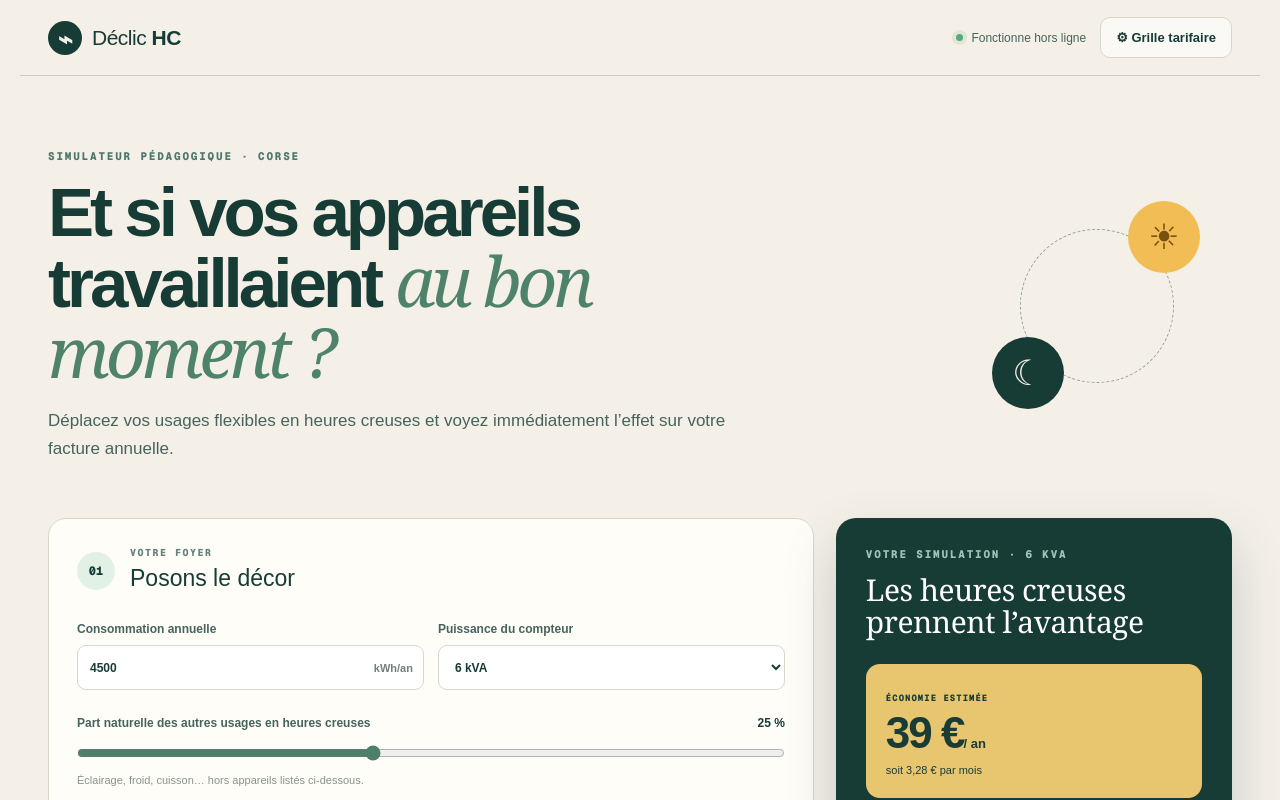
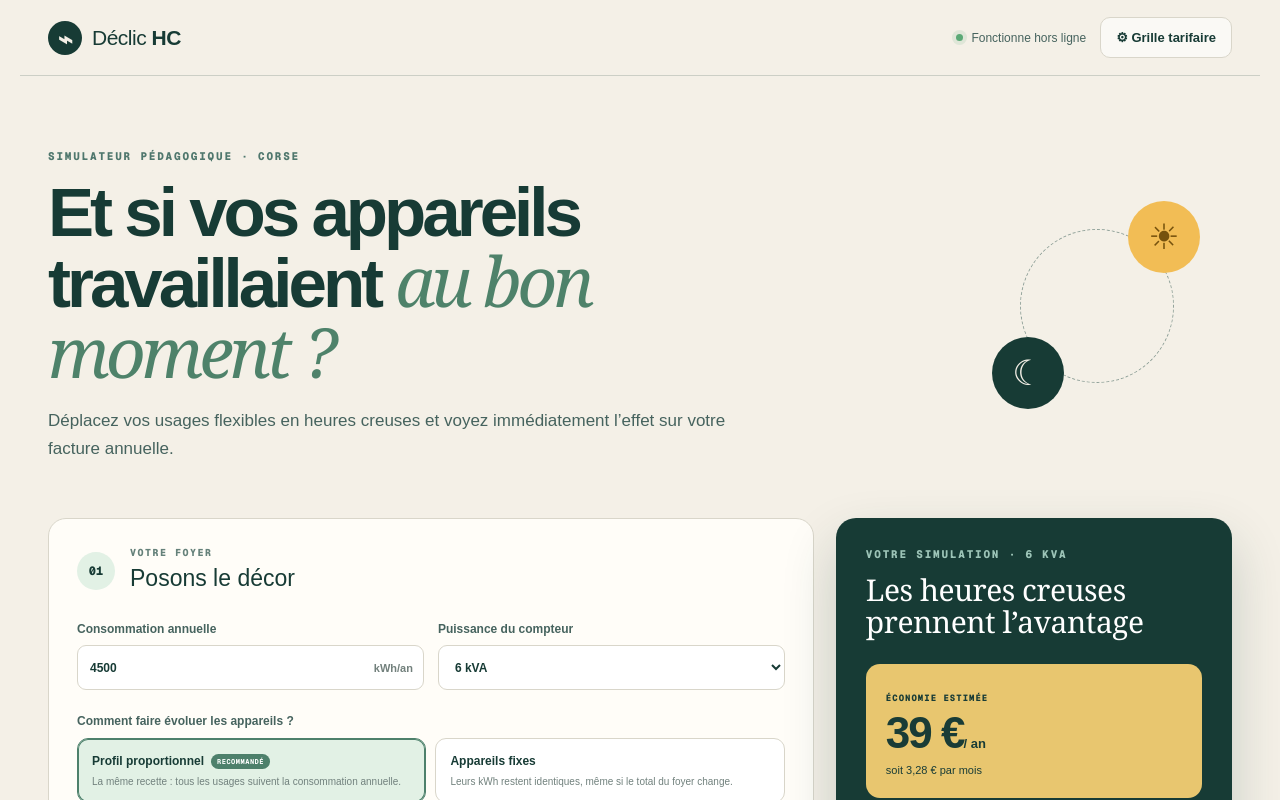
Before and after one commit to niqoz/declic-hc, a Next.js app: page / in a window 1280 px wide. Shown: the top 800 px of the page. Built offline with nearby package versions, Linux system fonts and the light colour scheme.

Commit message:
Add proportional consumption mode

```diff
--- a/app/globals.css
+++ b/app/globals.css
@@ -55,6 +55,14 @@ main { min-height:100vh; overflow:hidden; }
 .step-heading h2 { margin-top:2px; font-size:23px; }
 .two-fields { display:grid; grid-template-columns:1fr 1fr; gap:14px; }
 .two-fields select { width:100%; height:45px; margin-top:7px; padding:0 12px; border:1px solid var(--line); border-radius:9px; background:white; color:var(--ink); font-weight:700; }
+.mode-selector { margin:22px 0 0; padding:0; display:grid; grid-template-columns:1fr 1fr; gap:9px; border:0; }
+.mode-selector legend { grid-column:1/-1; margin-bottom:8px; color:var(--ink-soft); font-size:12px; font-weight:700; }
+.mode-selector button { padding:13px 14px; text-align:left; border:1px solid var(--line); border-radius:11px; background:white; cursor:pointer; transition:.15s; }
+.mode-selector button:hover { border-color:#94aca4; }
+.mode-selector button.active { border-color:#4d806b; background:var(--mint-soft); box-shadow:inset 0 0 0 1px #4d806b; }
+.mode-selector span { display:flex; align-items:center; gap:7px; font-size:12px; font-weight:800; }
+.mode-selector b { padding:3px 6px; border-radius:8px; background:#4d806b; color:white; font:700 7px var(--font-geist-mono),monospace; letter-spacing:.5px; text-transform:uppercase; }
+.mode-selector small { display:block; margin-top:5px; color:#71817d; font-size:10px; line-height:1.35; }
 .range-label { display:block; margin-top:24px; }
 .range-label>span { display:flex; justify-content:space-between; }
 .range-label strong { color:var(--ink); }
@@ -136,6 +144,7 @@ footer { max-width:1184px; margin:auto; padding:25px 0; display:flex; justify-co
   .simulator-grid { margin-inline:12px; }
   .setup-panel,.appliance-panel { padding:22px 17px; }
   .two-fields,.tariff-fields { grid-template-columns:1fr; }
+  .mode-selector { grid-template-columns:1fr; }
   .appliance { grid-template-columns:1fr 100px; }
   .schedule { grid-column:1/-1; }
   .remove { display:block; }
--- a/app/page.tsx
+++ b/app/page.tsx
@@ -12,6 +12,7 @@ type Tariff = {
 };
 
 type Appliance = { id: number; name: string; kwh: number; inOffPeak: boolean };
+type ConsumptionMode = "proportional" | "fixed";
 
 const DEFAULT_TARIFFS: Tariff[] = [
   { power: 3, baseSubscription: 133.59, hphcSubscription: 133.59, basePrice: 0.1834, hpPrice: 0.1964, hcPrice: 0.1457 },
@@ -42,6 +43,8 @@ export default function Home() {
   const [annualKwh, setAnnualKwh] = useState(4500);
   const [backgroundHcShare, setBackgroundHcShare] = useState(25);
   const [appliances, setAppliances] = useState<Appliance[]>(DEFAULT_APPLIANCES);
+  const [consumptionMode, setConsumptionMode] = useState<ConsumptionMode>("proportional");
+  const [recipeReferenceKwh, setRecipeReferenceKwh] = useState(4500);
   const [tariffsOpen, setTariffsOpen] = useState(false);
   const [notice, setNotice] = useState("");
 
@@ -55,23 +58,34 @@ export default function Home() {
         if (Number.isFinite(state.annualKwh)) setAnnualKwh(state.annualKwh);
         if (Number.isFinite(state.backgroundHcShare)) setBackgroundHcShare(state.backgroundHcShare);
         if (Array.isArray(state.appliances)) setAppliances(state.appliances);
+        if (state.consumptionMode === "fixed" || state.consumptionMode === "proportional") {
+          setConsumptionMode(state.consumptionMode);
+          if (Number.isFinite(state.recipeReferenceKwh) && state.recipeReferenceKwh > 0) setRecipeReferenceKwh(state.recipeReferenceKwh);
+        } else if (Number.isFinite(state.annualKwh) && state.annualKwh > 0) {
+          setRecipeReferenceKwh(state.annualKwh);
+        }
       }
     } catch { /* Les valeurs par défaut restent actives. */ }
     if ("serviceWorker" in navigator) navigator.serviceWorker.register("/sw.js").catch(() => undefined);
   }, []);
 
   useEffect(() => {
-    localStorage.setItem("hphc-simulator-state", JSON.stringify({ tariffs, power, annualKwh, backgroundHcShare, appliances }));
-  }, [tariffs, power, annualKwh, backgroundHcShare, appliances]);
+    localStorage.setItem("hphc-simulator-state", JSON.stringify({ tariffs, power, annualKwh, backgroundHcShare, appliances, consumptionMode, recipeReferenceKwh }));
+  }, [tariffs, power, annualKwh, backgroundHcShare, appliances, consumptionMode, recipeReferenceKwh]);
 
   const activeTariff = tariffs.find((tariff) => tariff.power === power) ?? tariffs[0];
+  const effectiveAppliances = useMemo(() => {
+    const scale = consumptionMode === "proportional" && recipeReferenceKwh > 0 ? annualKwh / recipeReferenceKwh : 1;
+    return appliances.map((appliance) => ({ ...appliance, kwh: appliance.kwh * scale }));
+  }, [annualKwh, appliances, consumptionMode, recipeReferenceKwh]);
+
   const results = useMemo(() => {
-    const declaredFlexible = appliances.reduce((sum, appliance) => sum + Math.max(0, appliance.kwh), 0);
+    const declaredFlexible = effectiveAppliances.reduce((sum, appliance) => sum + Math.max(0, appliance.kwh), 0);
     const flexibleKwh = Math.min(annualKwh, declaredFlexible);
     const ratio = declaredFlexible > annualKwh && declaredFlexible > 0 ? annualKwh / declaredFlexible : 1;
     const backgroundKwh = Math.max(0, annualKwh - flexibleKwh);
     const backgroundHc = backgroundKwh * backgroundHcShare / 100;
-    const scheduledHc = appliances.filter((a) => a.inOffPeak).reduce((sum, a) => sum + a.kwh * ratio, 0);
+    const scheduledHc = effectiveAppliances.filter((a) => a.inOffPeak).reduce((sum, a) => sum + a.kwh * ratio, 0);
     const hcKwh = Math.min(annualKwh, backgroundHc + scheduledHc);
     const hpKwh = annualKwh - hcKwh;
     const baseCost = activeTariff.baseSubscription + annualKwh * activeTariff.basePrice;
@@ -83,7 +97,7 @@ export default function Home() {
       ? clamp(((activeTariff.hpPrice - activeTariff.basePrice) * annualKwh + activeTariff.hphcSubscription - activeTariff.baseSubscription) / (denominator * Math.max(1, annualKwh)) * 100, 0, 100)
       : 100;
     return { flexibleKwh, hcKwh, hpKwh, baseCost, hphcCost, delta, share, threshold };
-  }, [activeTariff, annualKwh, appliances, backgroundHcShare]);
+  }, [activeTariff, annualKwh, effectiveAppliances, backgroundHcShare]);
 
   function updateTariff(field: keyof Omit<Tariff, "power">, value: number) {
     setTariffs((current) => current.map((tariff) => tariff.power === power ? { ...tariff, [field]: Math.max(0, value) } : tariff));
@@ -91,6 +105,28 @@ export default function Home() {
 
   function updateAppliance(id: number, patch: Partial<Appliance>) {
     setAppliances((current) => current.map((appliance) => appliance.id === id ? { ...appliance, ...patch } : appliance));
+  }
+
+  function updateApplianceKwh(id: number, displayedKwh: number) {
+    const storedKwh = consumptionMode === "proportional" && annualKwh > 0
+      ? displayedKwh * recipeReferenceKwh / annualKwh
+      : displayedKwh;
+    updateAppliance(id, { kwh: Math.max(0, storedKwh) });
+  }
+
+  function changeConsumptionMode(nextMode: ConsumptionMode) {
+    if (nextMode === consumptionMode) return;
+    if (nextMode === "fixed") {
+      setAppliances(effectiveAppliances);
+    } else {
+      setRecipeReferenceKwh(Math.max(annualKwh, 1));
+    }
+    setConsumptionMode(nextMode);
+  }
+
+  function addAppliance() {
+    const storedKwh = consumptionMode === "proportional" && annualKwh > 0 ? 150 * recipeReferenceKwh / annualKwh : 150;
+    setAppliances((current) => [...current, { id: Date.now(), name: "Nouvel usage", kwh: storedKwh, inOffPeak: true }]);
   }
 
   function exportGrid() {
@@ -161,19 +197,30 @@ export default function Home() {
               <label>Consommation annuelle<div className="input-wrap"><input type="number" min="0" step="100" value={annualKwh} onChange={(e) => setAnnualKwh(Math.max(0, Number(e.target.value)))} /><span>kWh/an</span></div></label>
               <label>Puissance du compteur<select value={power} onChange={(e) => setPower(Number(e.target.value))}>{tariffs.map((tariff) => <option key={tariff.power} value={tariff.power}>{tariff.power} kVA</option>)}</select></label>
             </div>
+            <fieldset className="mode-selector">
+              <legend>Comment faire évoluer les appareils ?</legend>
+              <button type="button" className={consumptionMode === "proportional" ? "active" : ""} onClick={() => changeConsumptionMode("proportional")}>
+                <span>Profil proportionnel <b>Recommandé</b></span>
+                <small>La même recette : tous les usages suivent la consommation annuelle.</small>
+              </button>
+              <button type="button" className={consumptionMode === "fixed" ? "active" : ""} onClick={() => changeConsumptionMode("fixed")}>
+                <span>Appareils fixes</span>
+                <small>Leurs kWh restent identiques, même si le total du foyer change.</small>
+              </button>
+            </fieldset>
             <label className="range-label"><span>Part naturelle des autres usages en heures creuses <strong>{backgroundHcShare} %</strong></span><input type="range" min="0" max="60" value={backgroundHcShare} onChange={(e) => setBackgroundHcShare(Number(e.target.value))} /></label>
             <p className="hint">Éclairage, froid, cuisson… hors appareils listés ci-dessous.</p>
           </section>
 
           <section className="panel appliance-panel">
             <div className="step-heading"><span>02</span><div><p>USAGES FLEXIBLES</p><h2>À vous de les décaler</h2></div></div>
-            <div className="appliance-list">{appliances.map((appliance) => <article className="appliance" key={appliance.id}>
+            <div className="appliance-list">{appliances.map((appliance, index) => <article className="appliance" key={appliance.id}>
               <button className="remove" aria-label={`Retirer ${appliance.name}`} onClick={() => setAppliances((current) => current.filter((item) => item.id !== appliance.id))}>×</button>
               <input className="appliance-name" aria-label="Nom de l’usage" value={appliance.name} onChange={(e) => updateAppliance(appliance.id, { name: e.target.value })} />
-              <div className="appliance-energy"><input aria-label={`Consommation annuelle de ${appliance.name}`} type="number" min="0" step="10" value={appliance.kwh} onChange={(e) => updateAppliance(appliance.id, { kwh: Math.max(0, Number(e.target.value)) })} /><span>kWh/an</span></div>
+              <div className="appliance-energy"><input aria-label={`Consommation annuelle de ${appliance.name}`} type="number" min="0" step="10" value={Math.round(effectiveAppliances[index].kwh)} onChange={(e) => updateApplianceKwh(appliance.id, Number(e.target.value))} /><span>kWh/an</span></div>
               <button className={`schedule ${appliance.inOffPeak ? "scheduled" : ""}`} onClick={() => updateAppliance(appliance.id, { inOffPeak: !appliance.inOffPeak })}><span className="schedule-icon">{appliance.inOffPeak ? "☾" : "☀"}</span><span><small>{appliance.inOffPeak ? "PROGRAMMÉ EN" : "CONSOMMÉ EN"}</small>{appliance.inOffPeak ? "Heures creuses" : "Heures pleines"}</span><i /></button>
             </article>)}</div>
-            <button className="add-button" onClick={() => setAppliances((current) => [...current, { id: Date.now(), name: "Nouvel usage", kwh: 150, inOffPeak: true }])}>＋ Ajouter un usage flexible</button>
+            <button className="add-button" onClick={addAppliance}>＋ Ajouter un usage flexible</button>
             {results.flexibleKwh >= annualKwh && annualKwh > 0 && <p className="warning">La somme des usages flexibles atteint la consommation totale du foyer.</p>}
           </section>
         </div>
--- a/public/sw.js
+++ b/public/sw.js
@@ -1,4 +1,4 @@
-const CACHE = "declic-hc-v1";
+const CACHE = "declic-hc-v2";
 const APP_SHELL = ["/", "/manifest.webmanifest", "/favicon.svg"];
 
 self.addEventListener("install", (event) => {
```
